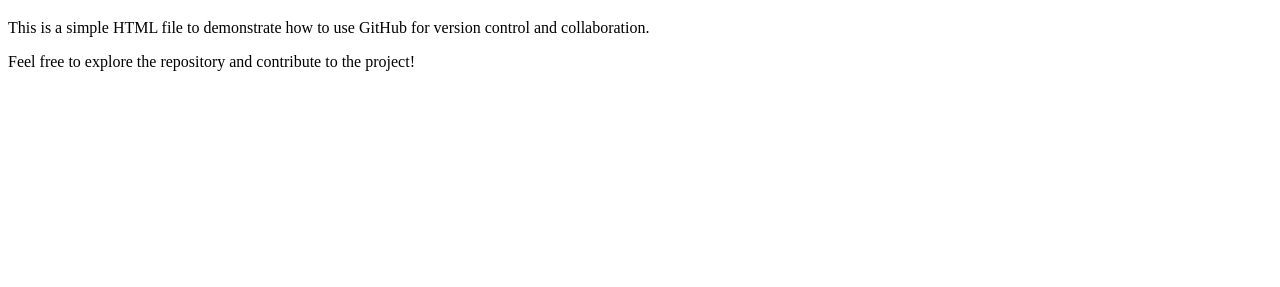
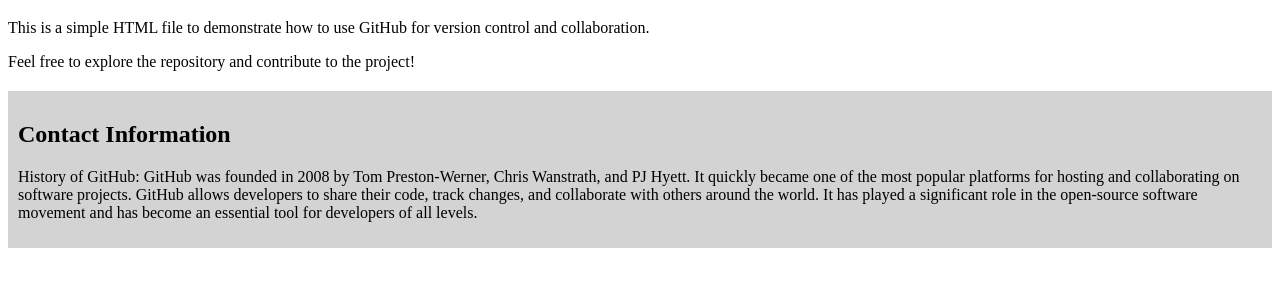
Before and after one commit to Jibon290063/git_19-20, a plain HTML site: page index.html in a window 1280 px wide. Shown: the part 61-348 px from the top of the page. Drawn offline with Linux system fonts and the light colour scheme.

Commit message:
again done data

```diff
--- a/index.html
+++ b/index.html
@@ -9,5 +9,11 @@
     <h1>Welcome to My Github 19,20 Class </h1>
     <p>This is a simple HTML file to demonstrate how to use GitHub for version control and collaboration.</p>
     <p>Feel free to explore the repository and contribute to the project!</p>
+    <div style="background-color: lightgray; padding: 10px; margin-top: 20px;">
+        <h2>Contact Information</h2>
+         <p>
+            History of GitHub: GitHub was founded in 2008 by Tom Preston-Werner, Chris Wanstrath, and PJ Hyett. It quickly became one of the most popular platforms for hosting and collaborating on software projects. GitHub allows developers to share their code, track changes, and collaborate with others around the world. It has played a significant role in the open-source software movement and has become an essential tool for developers of all levels.
+         </p>
+    </div>
 </body>
 </html>
```
